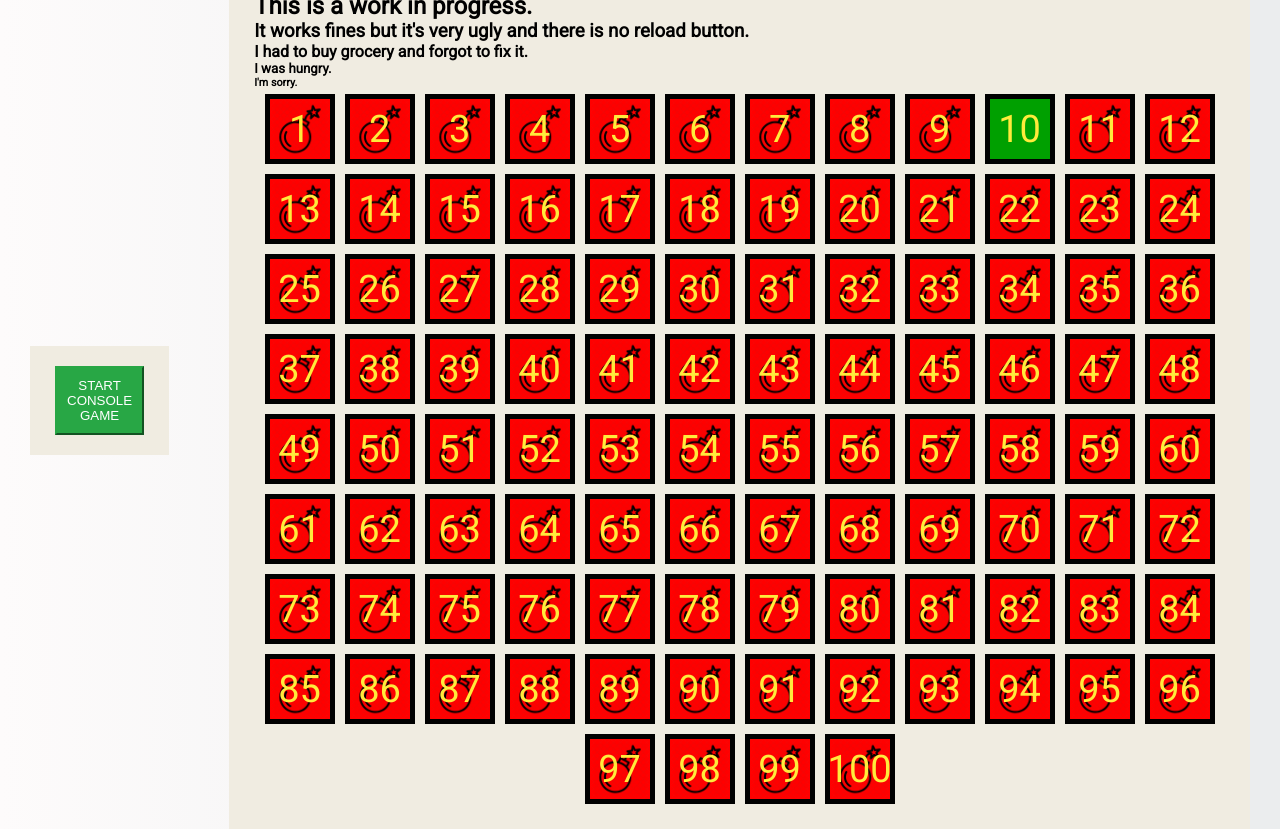
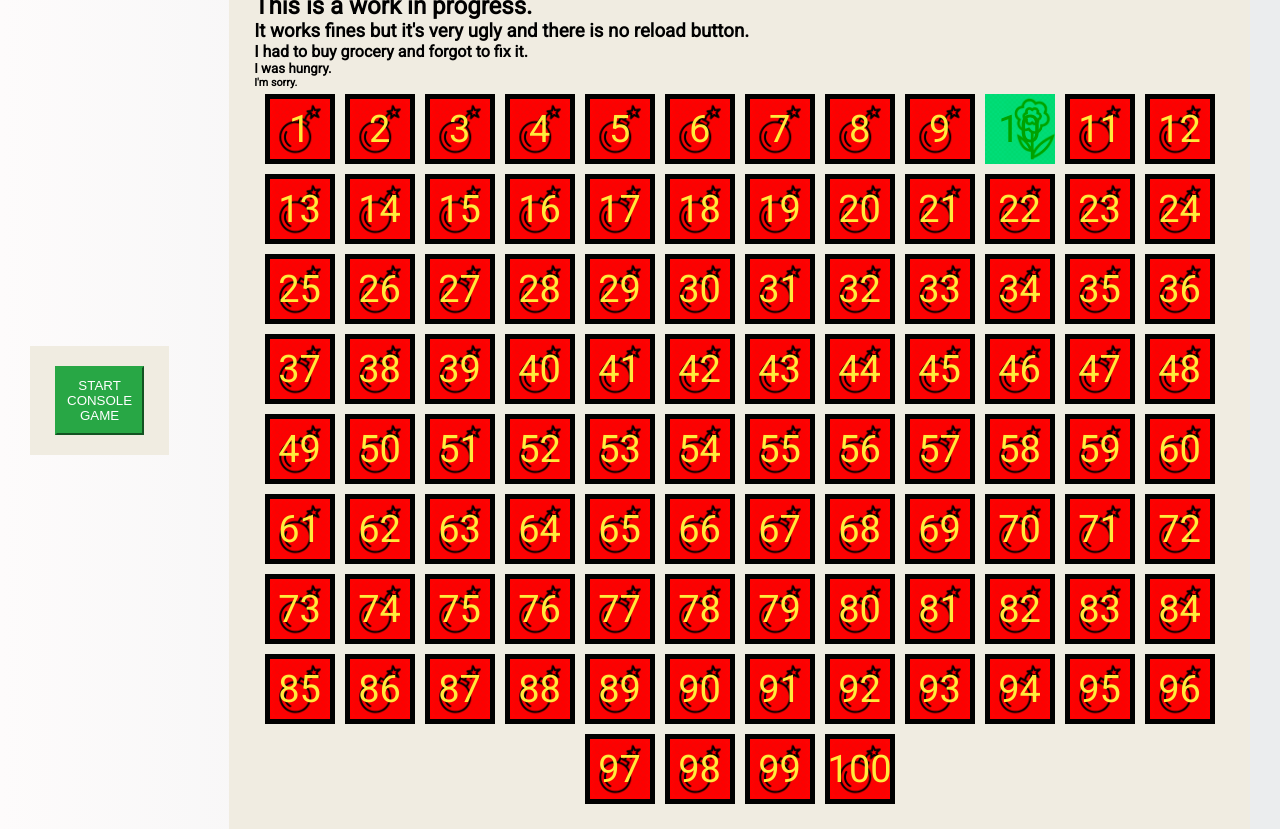
Before and after one commit to BenoitGaudieri/js-campominato, a plain HTML site: page index.html in a window 1280 px wide. Both pictures are taken after a click on the element "10". Drawn offline with Linux system fonts and the light colour scheme.

Commit message:
fix. style

```diff
--- a/css/index.css
+++ b/css/index.css
@@ -264,7 +264,6 @@ body {
     align-items: center;
     justify-content: center;
     cursor: pointer;
-    border: 5px solid #000;
     color: #ffeb3b;
 }
 
@@ -272,12 +271,16 @@ body {
     background-color: #ff0000;
     background-image: url(../img/bomb.png);
     background-size: cover;
-    background-position: center;
-    background-repeat: no-repeat;
+    border: 5px solid #000;
 }
 
 .green {
     background-color: #00a000;
+    background-image: url(../img/flower.png);
+    background-size: cover;
+    filter: invert(32%) sepia(80%) saturate(3448%) hue-rotate(111deg)
+        brightness(100%) contrast(108%);
+    color: #000;
 }
 
 /*
```
Also changed, not shown: img/flower.png (added).
